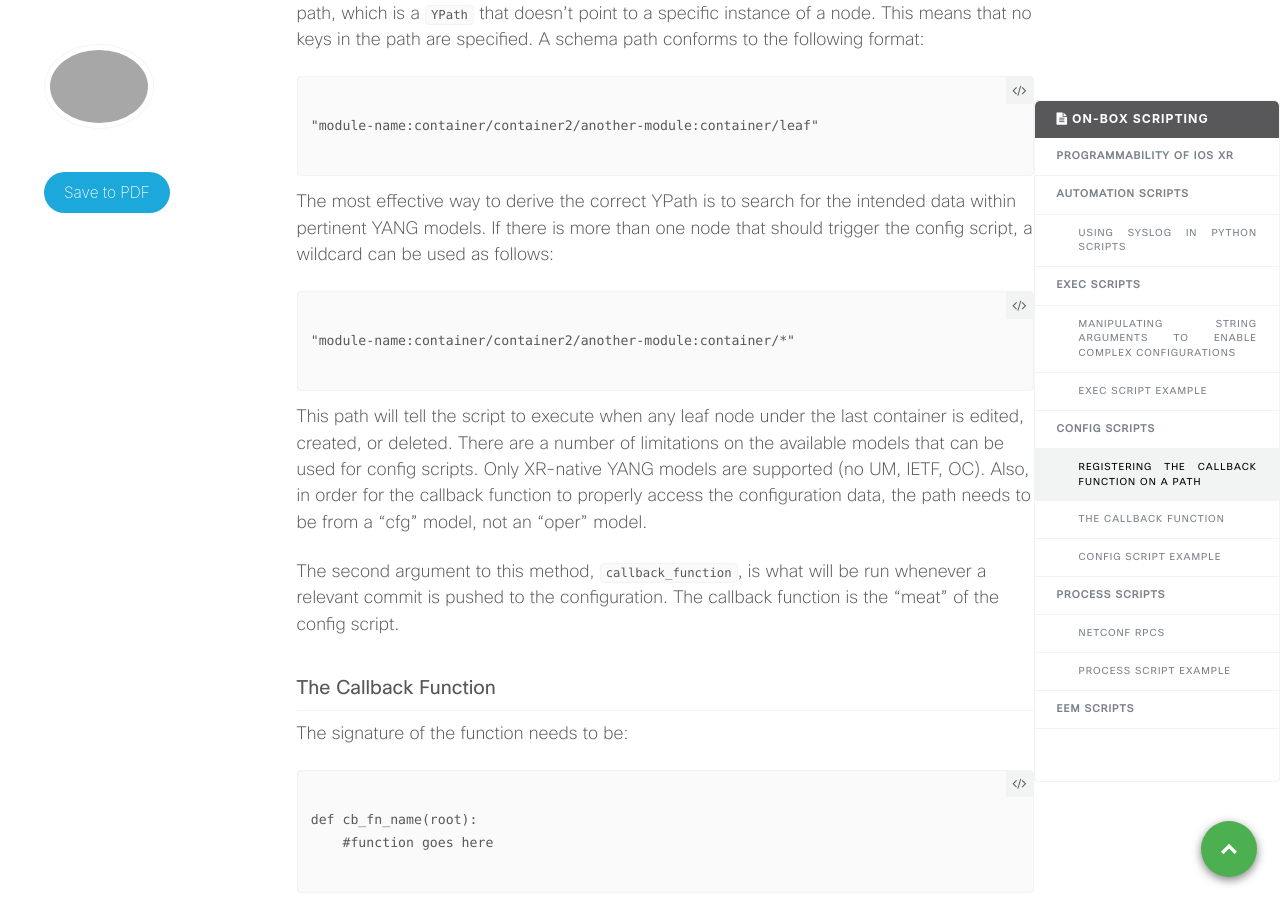
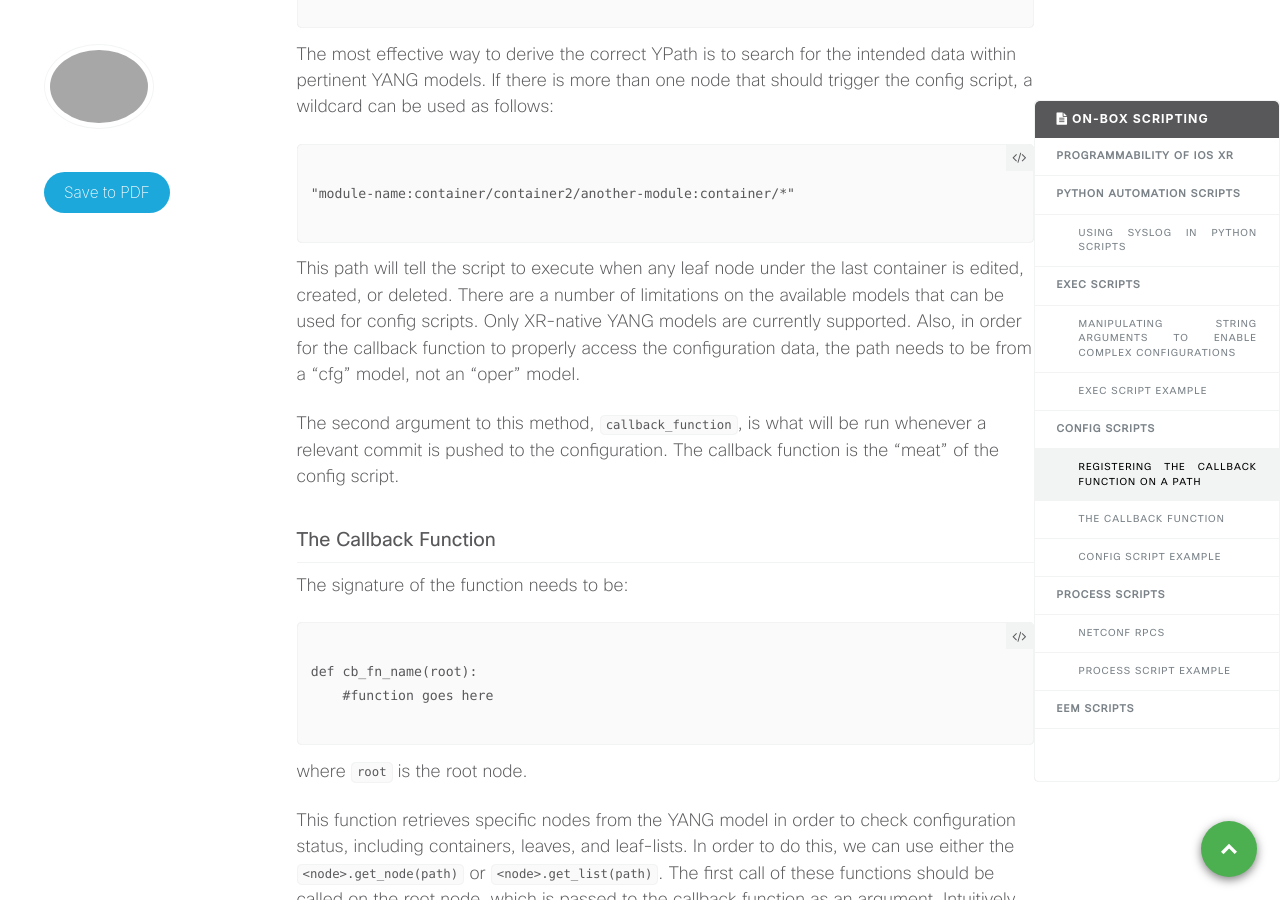
Before and after one commit to xrdocs/programmability, a Jekyll site: the page built from _tutorials/2022-07-20-a-guide-to-on-box-python-scripting.md, in a window 1280 px wide and 900 px high, scrolled down 5896 px. Built offline with Jekyll 4.4.1, drawn with Linux system fonts in a browser that asks for light colours; comment, search, counter and statistics services are not loaded; some of the changed text lies outside the part shown.

Commit message:
Update 2022-07-20-a-guide-to-on-box-python-scripting.md

```diff
--- a/_tutorials/2022-07-20-a-guide-to-on-box-python-scripting.md
+++ b/_tutorials/2022-07-20-a-guide-to-on-box-python-scripting.md
@@ -16,7 +16,7 @@ position: hidden
 
 Being a network engineer no longer requires poring over CLI commands for hours on end, ensuring every detail conforms to the requirements, just for a link to break, causing even more work. Using the programmability capabilities of IOS XR, you eliminate much of the tedious router-by-router configuration by manipulating the existing data models automatically. There are many ways to tap into the automated potential of IOS XR, including on-box Python scripting.
 
-## Automation Scripts
+## Python Automation Scripts
 Automation scripts are one way to leverage IOS XR to work for you. These are mainly Python scripts that run on-box. These scripts can work in four different ways to aid the configuration and maintenance of your network.
 
 [**Exec Scripts**](#exec-scripts): These scripts are run manually, but they can dramatically decrease the work required for configuration or other operational tasks.
@@ -201,7 +195,7 @@ The most effective way to derive the correct YPath is to search for the intended
 </div>
 
 This path will tell the script to execute when any leaf node under the last container is edited, created, or deleted.
-There are a number of limitations on the available models that can be used for config scripts. Only XR-native YANG models are supported (no UM, IETF, OC). Also, in order for the callback function to properly access the configuration data, the path needs to be from a “cfg” model, not an “oper” model.
+There are a number of limitations on the available models that can be used for config scripts. Only XR-native YANG models are currently supported. Also, in order for the callback function to properly access the configuration data, the path needs to be from a “cfg” model, not an “oper” model.
 
 The second argument to this method, `callback_function`, is what will be run whenever a relevant commit is pushed to the configuration. The callback function is the “meat” of the config script.
 
```
Also changed, not shown: other parts of _tutorials/2022-07-20-a-guide-to-on-box-python-scripting.md (+5 -23 lines).
